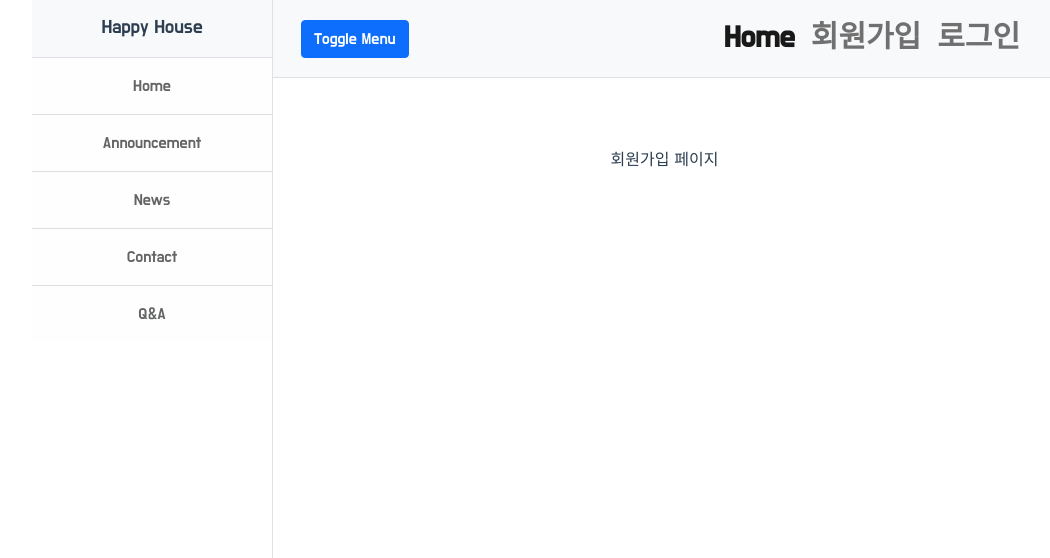
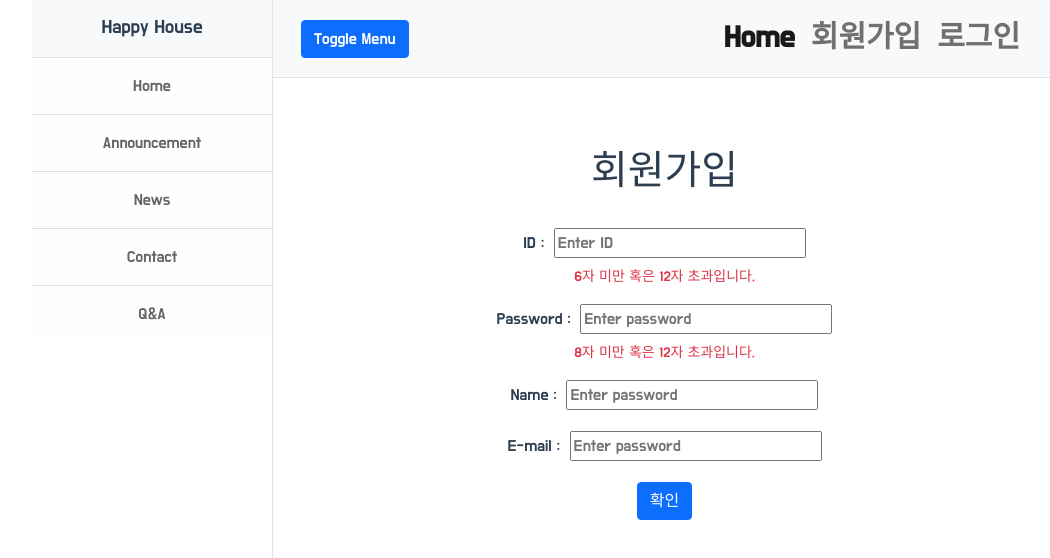
Before and after one commit to sdyoon94/HappyHouse-FrontEnd, a Vue app: page /register in a window 1280 px wide. Shown: the top 558 px of the page, without its empty margins (96-1146 px from the left). Built offline with nearby package versions, Linux system fonts and the light colour scheme.

Commit message:
회원가입 화면 뼈대

```diff
--- /dev/null
+++ b/src/components/user/UserRegist.vue
@@ -0,0 +1,94 @@
+<template>
+  <div>
+    <h1>회원가입</h1>
+    <br />
+    <form action="" @submit="onSubmit" class="was-validated col-*-12">
+      <div class="form-group">
+        <label for="userId">ID :</label>&nbsp;
+        <input
+          type="text"
+          id="userId"
+          placeholder="Enter ID"
+          name="userId"
+          v-model="userId"
+          required
+        />
+        <div class="valid-feedback">적합합니다.</div>
+        <div class="invalid-feedback">6자 미만 혹은 12자 초과입니다.</div>
+      </div>
+      <div class="form-group">
+        <label for="userPwd">Password :</label>&nbsp;
+        <input
+          type="password"
+          id="userPwd"
+          placeholder="Enter password"
+          name="userPwd"
+          v-model="userPwd"
+          required
+        />
+        <div class="valid-feedback">적합합니다.</div>
+        <div class="invalid-feedback">8자 미만 혹은 12자 초과입니다.</div>
+      </div>
+      <div class="form-group">
+        <label for="username">Name :</label>&nbsp;
+        <input
+          type="text"
+          id="username"
+          placeholder="Enter password"
+          name="username"
+          v-model="username"
+          required
+        />
+      </div>
+      <div class="form-group">
+        <label for="email">E-mail :</label>&nbsp;
+        <input
+          type="text"
+          id="email"
+          placeholder="Enter password"
+          name="email"
+          v-model="email"
+          required
+        />
+      </div>
+      <button type="submit" class="btn btn-primary">확인</button>
+    </form>
+  </div>
+</template>
+
+<script>
+import http from "@/api/http";
+export default {
+  name: "UserRegist",
+  components: {},
+  data() {
+    return {
+      userId: "",
+      userPwd: "",
+      userName: "",
+      email: "",
+    };
+  },
+  methods: {
+    onSubmit(event) {
+      event.preventDefault();
+      http
+        .post("/user/register", {
+          userId: this.userId,
+          userPwd: this.userPwd,
+          userName: this.userName,
+          email: this.email,
+        })
+        .then((data) => {
+          console.log(data);
+          console.log(data.config.data);
+        })
+        .catch(() => {
+          console.log("오류 발생");
+        });
+    },
+  },
+};
+</script>
+
+<style></style>
--- a/src/views/RegisterView.vue
+++ b/src/views/RegisterView.vue
@@ -1,10 +1,12 @@
 <template>
-  <div class="register">회원가입 페이지</div>
+  <!-- <div class="register">회원가입 페이지</div> -->
+  <user-regist></user-regist>
 </template>
 
 <script>
+import UserRegist from "../components/user/UserRegist.vue";
 export default {
   name: "RegisterView",
-  components: {},
+  components: { UserRegist },
 };
 </script>
```
